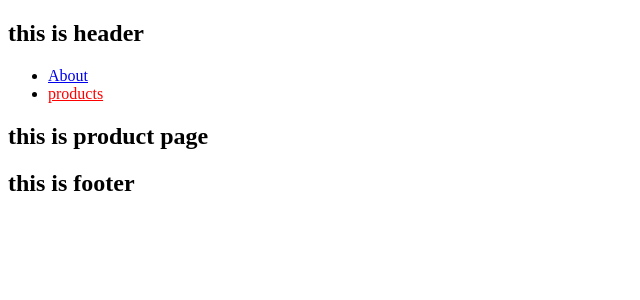
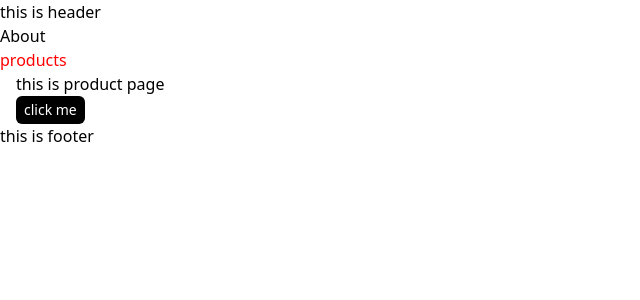
Before and after one commit to Hanh20021706/nuxtjs, a Nuxt app: page /products in a window 1280 px wide. Shown: the top 300 px of the page, without its empty margins (0-640 px from the left). Built offline with nearby package versions, Linux system fonts and the light colour scheme.

Commit message:
feat: create libary tailwind

```diff
--- /dev/null
+++ b/assets/css/tailwind.css
@@ -0,0 +1,9 @@
+@tailwind base;
+@tailwind components;
+@tailwind utilities;
+
+@layer components {
+  .button {
+    @apply bg-black text-white px-2 py-1 rounded-md text-sm;
+  }
+}
--- a/layouts/default.vue
+++ b/layouts/default.vue
@@ -15,7 +15,9 @@
       </nav>
     </div>
     <!-- giống như hiển thị các nội dung ở các trang   -->
-    <slot />
+    <div class="container mx-auto px-4">
+      <slot />
+    </div>
     <div class="">
       <h2>this is footer</h2>
     </div>
--- a/nuxt.config.ts
+++ b/nuxt.config.ts
@@ -1,4 +1,4 @@
 // https://nuxt.com/docs/api/configuration/nuxt-config
 export default defineNuxtConfig({
-  devtools: { enabled: true },
+  modules: ["@nuxtjs/tailwindcss"],
 });
--- a/package.json
+++ b/package.json
@@ -13,5 +13,8 @@
     "nuxt": "^3.11.1",
     "vue": "^3.4.21",
     "vue-router": "^4.3.0"
+  },
+  "devDependencies": {
+    "@nuxtjs/tailwindcss": "^6.11.4"
   }
 }
--- a/pages/products/index.vue
+++ b/pages/products/index.vue
@@ -4,6 +4,7 @@ mục hoặc tên file sẽ là đường dẫn ( route ) của trang đó */
 <template>
   <div>
     <h2>this is product page</h2>
+    <button class="button">click me</button>
   </div>
 </template>
 
```
Also changed, not shown: 1 other file (tests, documents, lock files or other folders).
